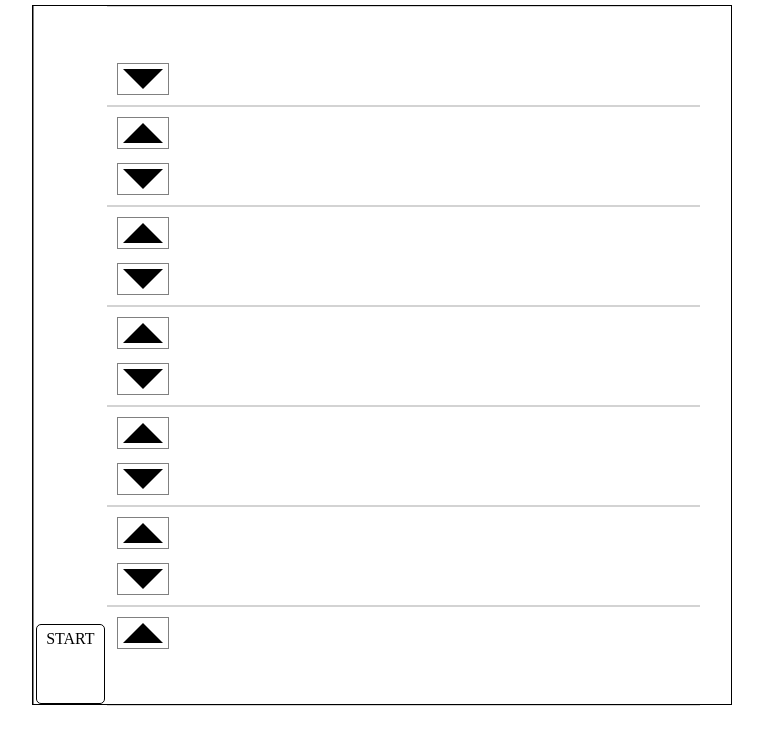
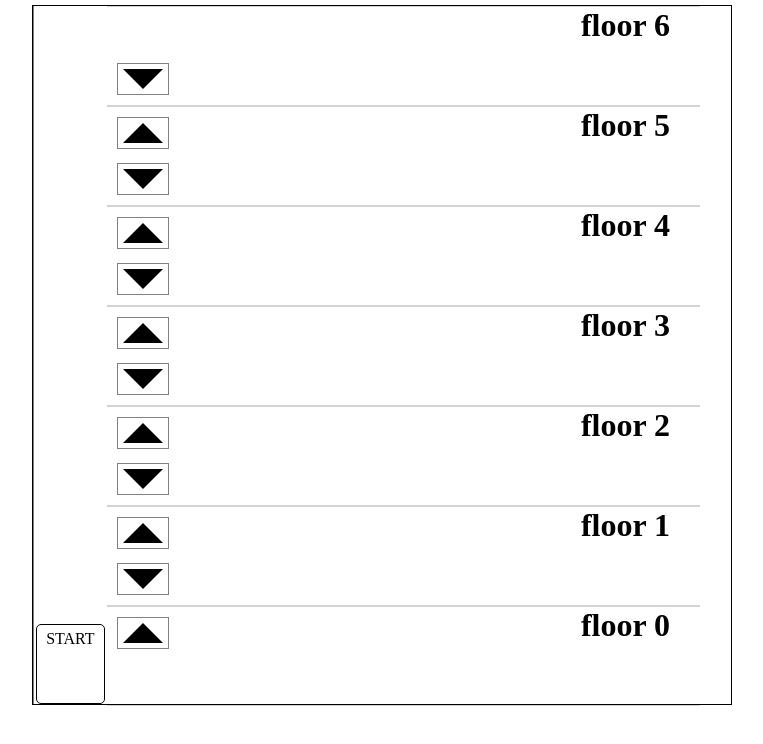
Before and after one commit to ZarkoZivojnovic/lift_simulator, a plain HTML site: page index.html in a window 1280 px wide. Shown: the whole page, without its empty margins (258-1021 px from the left). Drawn offline with Linux system fonts and the light colour scheme.

Commit message:
floor header

```diff
--- a/index.html
+++ b/index.html
@@ -19,6 +19,7 @@
                 <div class="btnDown" id="down_floor_6"></div>
             </div>
             <div id="passengers6"></div>
+            <div style="position: absolute; right: 30px"><h1>floor 6</h1></div>
         </div>
         <div id="floor5">
             <div class="outerBtn up">
@@ -28,6 +29,7 @@
                 <div class="btnDown" id="down_floor_5"></div>
             </div>
             <div id="passengers5"></div>
+            <div style="position: absolute; right: 30px"><h1>floor 5</h1></div>
         </div>
         <div id="floor4">
             <div class="outerBtn up">
@@ -37,6 +39,7 @@
                 <div class="btnDown" id="down_floor_4"></div>
             </div>
             <div id="passengers4"></div>
+            <div style="position: absolute; right: 30px"><h1>floor 4</h1></div>
         </div>
         <div id="floor3">
             <div class="outerBtn up">
@@ -46,6 +49,7 @@
                 <div class="btnDown" id="down_floor_3"></div>
             </div>
             <div id="passengers3"></div>
+            <div style="position: absolute; right: 30px"><h1>floor 3</h1></div>
         </div>
         <div id="floor2">
             <div class="outerBtn up">
@@ -55,6 +59,7 @@
                 <div class="btnDown" id="down_floor_2"></div>
             </div>
             <div id="passengers2"></div>
+            <div style="position: absolute; right: 30px"><h1>floor 2</h1></div>
         </div>
         <div id="floor1">
             <div class="outerBtn up">
@@ -64,12 +69,14 @@
                 <div class="btnDown" id="down_floor_1"></div>
             </div>
             <div id="passengers1"></div>
+            <div style="position: absolute; right: 30px"><h1>floor 1</h1></div>
         </div>
         <div id="floor0">
             <div class="outerBtn up">
                 <div class="btnUp" id="up_floor_0"></div>
             </div>
             <div id="passengers0"></div>
+            <div style="position: absolute; right: 30px"><h1>floor 0</h1></div>
         </div>
     </div>
 </div>
```
